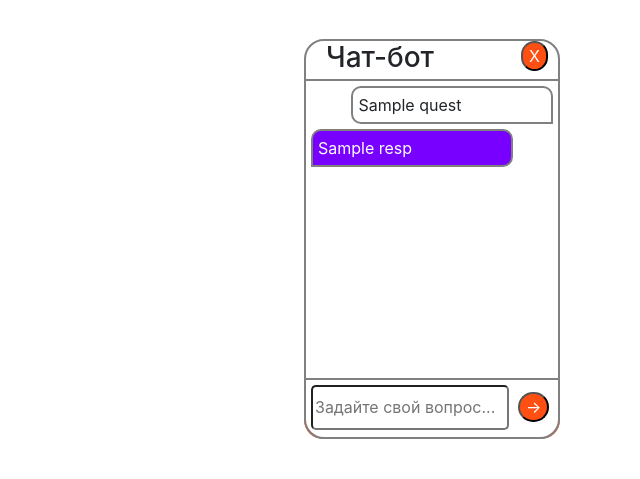
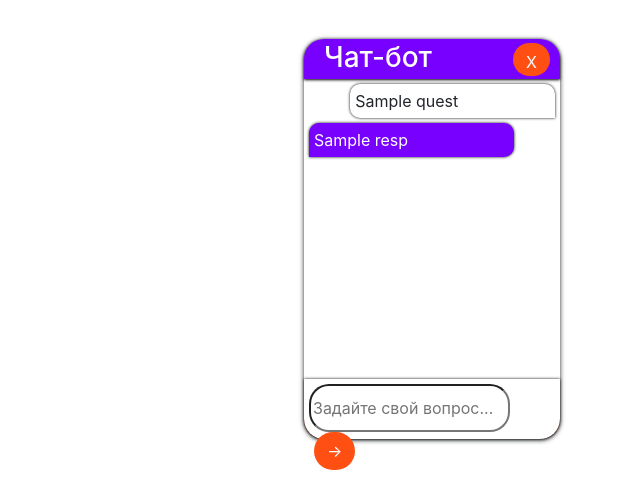
Before and after one commit to FM1S/ITBreak, a Flask app: template templates/message_pair.html in a window 1280 px wide. Shown: the part 321-800 px from the top of the page, without its empty margins (640-1280 px from the left). Run offline with Flask 2, Linux system fonts and the light colour scheme; the template is opened without the code that fills it: most values are stand-ins (such as "Sample title", 1, 10 or a date in 2020); parts of the project's set-up code (start-up, migrations or seed data) failed here and were passed over.

Commit message:
5 часов тщетных попыток

```diff
--- /dev/null
+++ b/NS.py
@@ -0,0 +1,62 @@
+import numpy as np
+import openpyxl
+import random
+
+
+def sigmoid(x):
+    return 1/(1 + np.exp(-x))
+
+
+# читаем excel-файл
+wb = openpyxl.load_workbook('ad12.xlsx')
+
+# получаем активный лист
+sheet = wb.active
+
+rows = sheet.max_row
+cols = sheet.max_column
+
+dc = []
+ef = []
+
+"""for i in range(1, rows + 1):
+    string = ''
+    for j in range(1, cols + 1):
+        cell = sheet.cell(row = i, column = j)
+        string = string + str(cell.value) + ' '
+        ab = string.split()
+    dc.append(list(map(int, ab)))
+    ef = np.array(list(dc))"""
+
+
+def analyse(new_inputs):
+    """base = new_inputs
+    for i in base:
+        i = int(random.random())"""
+    # по хорошему это тоже нужно тягать из екселя метод выше
+    training_outputs = np.array([[0,1,1,0,1,0]]).T
+
+    np.random.seed(1)
+    # Сделать нейронку адаптивной нужно сдесь
+    synaptic_weights = 2 * np.random.random((len(training_outputs)-1, 1)) - 1
+
+    # метод обратного распрос ранения
+    for i in range(2000):
+        input_layer = ef
+        outputs = sigmoid(np.dot(input_layer, synaptic_weights))
+
+        err = training_outputs - outputs
+        adjustments = np.dot(input_layer.T, err * (outputs * (1 - outputs)))
+
+        synaptic_weights += adjustments
+
+    if len(new_inputs) < len(ef):
+        for k in range(len(new_inputs), len(ef)-1):
+            new_inputs.append(0)
+            print(new_inputs)
+    tmp =np.array(new_inputs)
+
+    if len(tmp) <= len(ef):
+        output = sigmoid( np.dot( tmp, synaptic_weights))
+
+        return output[0]
--- a/app.py
+++ b/app.py
@@ -1,3 +1,4 @@
+import NS
 from flask import Flask, url_for, render_template
 
 app = Flask(__name__, static_folder = 'static')
@@ -25,7 +26,12 @@
 @app.route('/new_quest/<quest_text>')
 def render_msgs(quest_text):
     chat_started = 1
-    rsp = "Я тебя услышал :)"
+    #rsp = "Я тебя услышал :)"
+    qst1 = quest_text.split(" ")
+    qst2 = []
+    for q in qst1:
+        qst2.append(int(q))
+    rsp = NS.analyse(qst2)
     pairs.append(MessagePair(quest_text, rsp))
     return render_template('message_pair.html', pairs=pairs)
 
--- a/templates/index.html
+++ b/templates/index.html
@@ -28,18 +28,21 @@
             <div id="showBtn" style="width: 20%; display: {{btn_visibility}}; position: absolute; bottom: 5vh; right: 10vh ;">
                 <button type="button" class="btn open" style="border-radius: 20px;width: 100%; background-color: #ff4f12; color: #ffffff;" onclick="openChat()">Есть вопросы?</button>
             </div>
-            <div id="chat" style="display: {{chat_visibility}}; width: 20%; height: 50%; position: absolute; bottom: 5vh; right: 10vh ; border: 2px solid gray; border-radius: 20px 20px 20px 20px; background-color: #ffffff">
-                <div style="height: 10%; padding-left:20px; border-bottom: 2px solid gray;">
+            <div id="chat" style="display: {{chat_visibility}}; width: 20%; height: 50%; position: absolute; bottom: 5vh; right: 10vh ; border-radius: 20px 20px 20px 20px; background-color: #ffffff; box-shadow: 0px 1px 5px;">
+                <div style="height: 10%; padding-left:20px; padding-top: 2px; padding-bottom: 3px; background-color: #7800ff; color: #ffffff; border-radius: 20px 20px 0px 0px; box-shadow: 0px 1px 3px black;">
                     <h3 style=" width: 80%; display:inline;">Чат-бот</h3>
-                    <button type="button" style="border-radius: 15px; margin-right: 10px; display: inline; background-color: #ff4f12; color: #ffffff; float: right;" onclick="closeChat()">X</button>
+                    <div style=" display:inline">
+                        <button type="button" class="btn open" style="height: 95%;border-radius: 20px;margin-top: 2px; margin-right: 10px; display: inline; background-color: #ff4f12; color: #ffffff; float: right;" onclick="closeChat()">X</button>
+                    </div>
                 </div>
                 <div id="scrollBlock" style="overflow-y: auto; width: 100%; height: 75%">
                     {% block messagepair %}{% endblock %}
                 </div>
-                <div style="height: 15%; border-top: 2px solid gray;padding-left: 5px;padding-top: 5px;padding-bottom: 5px;">
-                    <input id="msg_text"placeholder="Задайте свой вопрос..." style=" width: 80%; height: 95%; border-radius: 5px;display: inline">
-                    <form id="msg_form" style="display:inline" action="/new_quest/tmp">
-                        <button type="submit" onclick="callML()" style="border-radius: 20px; margin-left: 5px; display: inline; background-color: #ff4f12; color: #ffffff;">-></button>
+                <div style="height: 15%; box-shadow: 0px 0px 3px black;border-radius: 0px 0px 20px 20px;padding-left: 5px;padding-top: 5px;padding-bottom: 5px;">
+
+                    <form id="msg_form" onsubmit="callML()" style="display:inline" action="/new_quest/tmp">
+                        <input id="msg_text" placeholder="Задайте свой вопрос..." style=" width: 80%; height: 95%; border-radius: 20px;display: inline">
+                        <button type="submit" class="btn open"  onclick="callML()" style="border-radius: 20px; margin-left: 5px; display: inline; background-color: #ff4f12; color: #ffffff;">-></button>
                         <script>
                             function callML(){
                                 document.getElementById('msg_form').action = "/new_quest/" + document.getElementById('msg_text').value;
--- a/templates/message_pair.html
+++ b/templates/message_pair.html
@@ -3,10 +3,10 @@
 {% block messagepair %}
     {% for pair in pairs %}
         <div id="msg_pair">
-            <div id="question_msg" style="margin-right: 5px; word-wrap: break-word;margin-top: 5px; width:80%; float: right; border: 2px solid gray; border-radius:  10px 10px 0px 10px; background-color: #ffffff">
+            <div id="question_msg" style="margin-right: 5px; word-wrap: break-word;margin-top: 5px; width:80%; float: right; box-shadow: 0px 0px 3px black; border-radius:  10px 10px 0px 10px; background-color: #ffffff">
                 <p style="margin: 5px;">{{pair.quest}}</p>
             </div>
-            <div id="respond_msg" style="width:80%; word-wrap: break-word;margin-left: 5px; margin-top: 5px; float: left; border: 2px solid gray; border-radius: 10px 10px 10px 0px; background-color: #7800ff; color: #ffffff;">
+            <div id="respond_msg" style="width:80%; word-wrap: break-word;margin-left: 5px; margin-top: 5px; float: left; box-shadow: 0px 0px 3px black; border-radius: 10px 10px 10px 0px; background-color: #7800ff; color: #ffffff;">
                 <p style="margin: 5px;">{{pair.resp}}</p>
             </div>
         </div>
```
Also changed, not shown: 1 other file.
